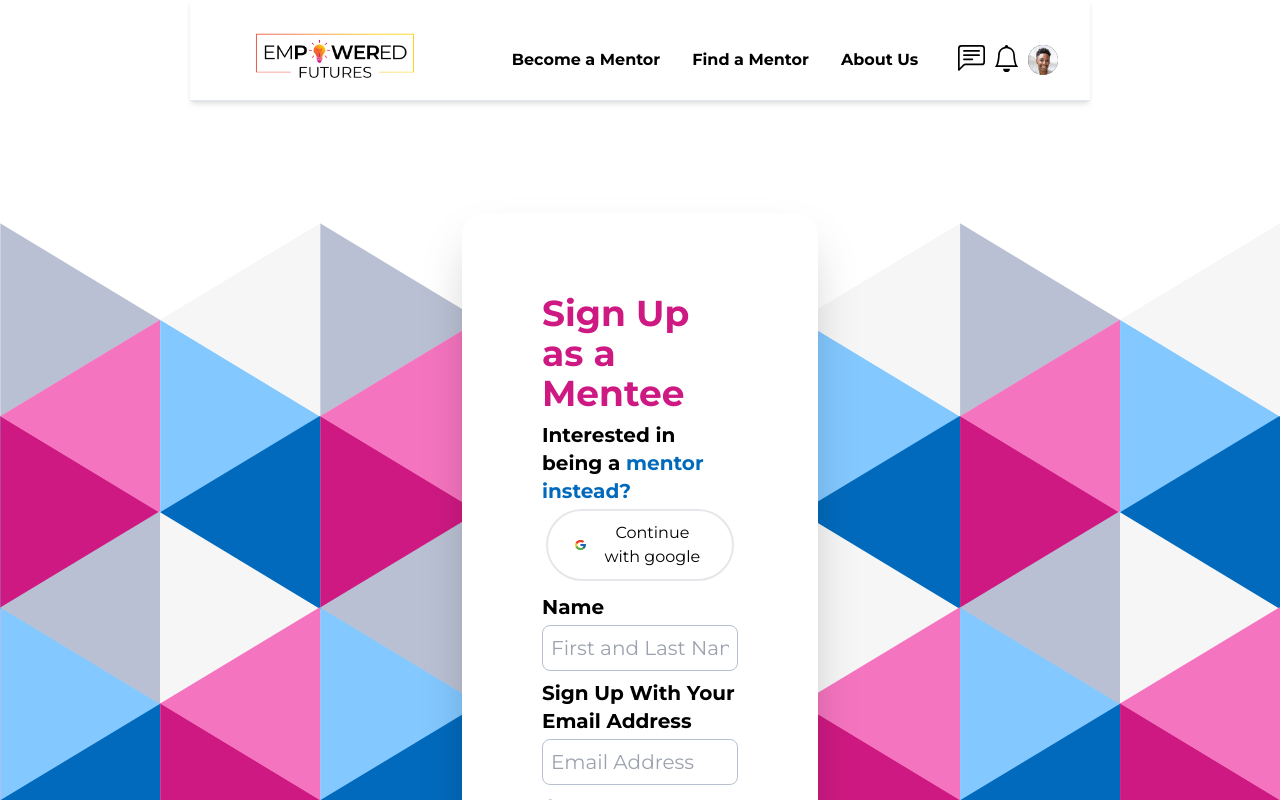
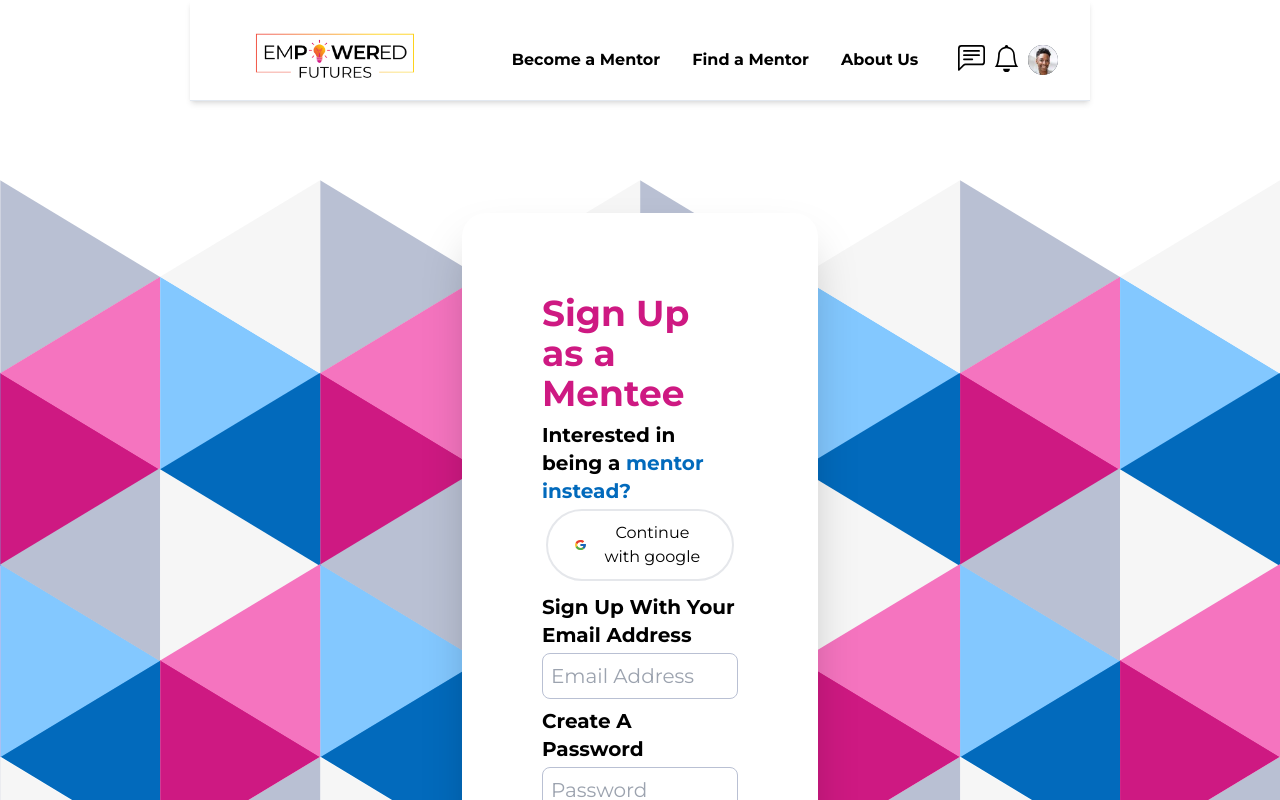
Before and after one commit to JasonXB/EF_Clone, a Next.js app: page /auth/signup in a window 1280 px wide. Shown: the top 800 px of the page. Built offline with nearby package versions, Linux system fonts and the light colour scheme; what tw-elements would draw is missing.

Commit message:
remove first name last name input

```diff
--- a/pages/DevTest/SignUpFormMentee.tsx
+++ b/pages/DevTest/SignUpFormMentee.tsx
@@ -1,74 +1,74 @@
-import React from "react";
-import { useRouter } from "next/router";
-import { useState } from "react";
+import React from 'react';
+import { useRouter } from 'next/router';
+import { useState } from 'react';
 import Button from '../../src/components/buttons/reusable-buttons';
-import TitledInput from "./TitledInput";
+import TitledInput from './TitledInput';
 
 const SignUpFormMentee = () => {
   const router = useRouter();
-    const [name, setName] = useState("");
-    const [email, setEmail] = useState("");
-    const [password, setPassword] = useState("");
-    const [confirmPassword, setConfirmPassword] = useState("");
+  const [name, setName] = useState('');
+  const [email, setEmail] = useState('');
+  const [password, setPassword] = useState('');
+  const [confirmPassword, setConfirmPassword] = useState('');
 
-    const [emailError, setEmailError] = useState("");
-    const [nameError, setNameError] = useState("");
-    const [passwordError, setPasswordError] = useState("");
-    const [confirmPasswordError, setConfirmPasswordError] = useState("");
-    const [passwordValidation, setPasswordValidation] = useState("");
+  const [emailError, setEmailError] = useState('');
+  const [passwordError, setPasswordError] = useState('');
+  const [confirmPasswordError, setConfirmPasswordError] = useState('');
+  const [passwordValidation, setPasswordValidation] = useState('');
 
   const handleSubmit = (e: any) => {
     e.preventDefault();
 
-
-        if ( name === "" ) {
-            setNameError("*Please enter your name");
-        } else if ( !name.match(/^[a-zA-Z].*(-[a-zA-Z]*)?$/) ) {
-            setNameError("*Please enter a valid name(only letters and hyphens allowed)");
+    if (email === '') {
+      setEmailError('*Please enter your email');
+    } else if (!email.match(/^[\w-\.]+@([\w-]+\.)+[\w-]{2,4}$/)) {
+      setEmailError('*Please enter a valid email');
     } else {
-            setNameError("");
+      setEmailError('');
     }
 
-        if ( email === "" ) {
-            setEmailError("*Please enter your email");
-        } else if ( !email.match(/^[\w-\.]+@([\w-]+\.)+[\w-]{2,4}$/) ) {
-            setEmailError("*Please enter a valid email");
+    if (password === '' || confirmPassword === '') {
+      setPasswordError('*Passwords can not be empty');
     } else {
-            setEmailError("");
+      setPasswordError('');
     }
 
-        if (password === "" || confirmPassword === "") {
-            setPasswordError("*Passwords can not be empty");
+    if (password !== confirmPassword) {
+      setConfirmPasswordError('*Passwords do not match. Please try again');
     } else {
-            setPasswordError("");
+      setConfirmPasswordError('');
     }
 
-
-        if (password !== confirmPassword) {
-            setConfirmPasswordError("*Passwords do not match. Please try again");
+    if (
+      password.match(
+        /^(?=.*[a-z])(?=.*[A-Z])(?=.*\d)(?=.*[@$!%*?&])[A-Za-z\d@$!%*?&]{8,}$/
+      )
+    ) {
+      setPasswordValidation('');
     } else {
-            setConfirmPasswordError("");
+      setPasswordValidation(
+        '*Password must contain 8 characters, one uppercase letter, one lowercase letter, 1 number and one special character(@$!%*?&)'
+      );
     }
-
-        if ( password.match(/^(?=.*[a-z])(?=.*[A-Z])(?=.*\d)(?=.*[@$!%*?&])[A-Za-z\d@$!%*?&]{8,}$/) ) {
-            setPasswordValidation("");
-        } else {
-            setPasswordValidation("*Password must contain 8 characters, one uppercase letter, one lowercase letter, 1 number and one special character(@$!%*?&)");
-        }
-
-
-    }
+  };
 
   const redirect = () => {
-        router.push("/auth/login");
-    }
+    router.push('/auth/login');
+  };
   return (
-        <div className="backdrop:outer" >
-            <div className="relative flex flex-wrap items-center justify-center h-full py-20 inner-full" >
+    <div className="backdrop:outer">
+      <div className="relative flex flex-wrap items-center justify-center h-full py-20 inner-full">
         <div className="relative w-7/12 px-20 pt-20 pb-20 bg-white shadow-2xl rounded-3xl border-l-1">
-                    <h1 className="text-4xl font-bold text-secondary-1">Sign Up as a Mentee</h1>
+          <h1 className="text-4xl font-bold text-secondary-1">
+            Sign Up as a Mentee
+          </h1>
           {/* Not sure the route for mentor sign up page, should be changed later */}
-                    <h2 className="mt-2 text-xl">Interested in being a <a href="/signUpMentor" className="font-bold text-primary-1">mentor instead?</a></h2>
+          <h2 className="mt-2 text-xl">
+            Interested in being a{' '}
+            <a href="/signUpMentor" className="font-bold text-primary-1">
+              mentor instead?
+            </a>
+          </h2>
           <Button
             variant="tertiary"
             icon="google"
@@ -79,15 +79,6 @@ const SignUpFormMentee = () => {
             Continue with google
           </Button>
           <form className="relative">
-                        <TitledInput
-                            title="Name"
-                            placeholder="First and Last Name"
-                            type="text"
-                            value={name}
-                            onChange={(e: any) => setName(e.target.value)}
-                            error={nameError}
-                            required
-                        />
             <TitledInput
               title="Sign Up With Your Email Address"
               placeholder="Email Address"
@@ -103,7 +94,11 @@ const SignUpFormMentee = () => {
               type="password"
               value={password}
               onChange={(e: any) => setPassword(e.target.value)}
-                            error={password === "" ? (passwordError) : password !== "" && passwordValidation}
+              error={
+                password === ''
+                  ? passwordError
+                  : password !== '' && passwordValidation
+              }
               required
             />
             <TitledInput
@@ -112,23 +107,24 @@ const SignUpFormMentee = () => {
               type="password"
               value={confirmPassword}
               onChange={(e: any) => setConfirmPassword(e.target.value)}
-                            error={confirmPassword === "" ? (passwordError) : (confirmPasswordError)}
+              error={
+                confirmPassword === '' ? passwordError : confirmPasswordError
+              }
               required
             />
 
             {/* Need the route for Terms And Conditions*/}
-                        <h3 className="mt-5 text-xs font-bold">By logging in, you agree to Empowered Future's <a href="" className="text-secondary-2">Terms And Conditions*</a></h3>
+            <h3 className="mt-5 text-xs font-bold">
+              By logging in, you agree to Empowered Future's{' '}
+              <a href="" className="text-secondary-2">
+                Terms And Conditions*
+              </a>
+            </h3>
             <div className="absolute right-0 -bottom-15">
-                            <Button
-                                variant="secondary"
-                                clickHandler={redirect}
-                                >
+              <Button variant="secondary" clickHandler={redirect}>
                 Login
               </Button>
-                            <Button
-                                variant="primary"
-                                clickHandler={handleSubmit}
-                                >
+              <Button variant="primary" clickHandler={handleSubmit}>
                 Sign Up
               </Button>
             </div>
@@ -136,7 +132,7 @@ const SignUpFormMentee = () => {
         </div>
       </div>
     </div>
-    )
-}
+  );
+};
 
 export default SignUpFormMentee;
```
Lines whose indentation alone changed are shown as unchanged.
